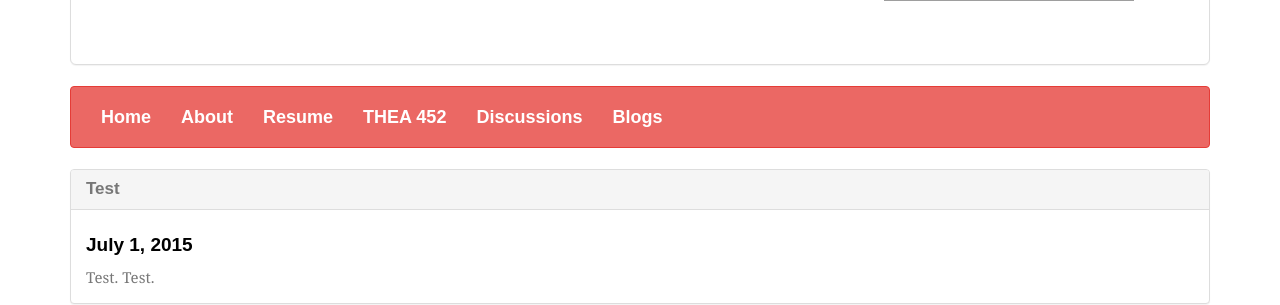
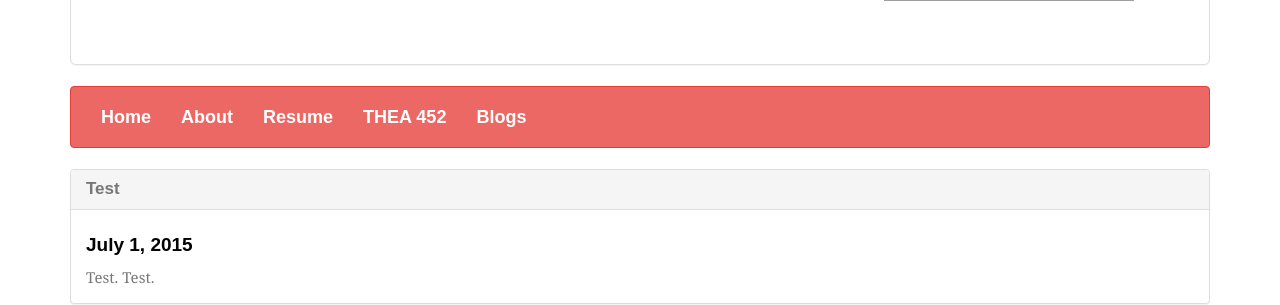
Before and after one commit to michelleplunkett/michelleplunkett.github.io, a Jekyll site: the page built from index.html, in a window 1280 px wide and 900 px high. Shown: the part 334-639 px from the top of the window. Built offline with Jekyll 4.4.1, drawn with Linux system fonts in a browser that asks for light colours; nearby versions of some CDN libraries; some web fonts are replaced; Markdown is read by kramdown in place of the engine named in the settings; grey boxes are pictures that could not be loaded.

Commit message:
Update navigation.html

```diff
--- a/_includes/navigation.html
+++ b/_includes/navigation.html
@@ -20,9 +20,6 @@
       <li {% if page.title == 'THEA 452' %} class="active" {% endif %} >
         <a href="/thea452.html">THEA 452</a>
       </li>
-      <li {% if page.title == 'Discussions' %} class="active" {% endif %} >
-        <a href="/discussions.html">Discussions</a>
-      </li>
       <li {% if page.title == 'Blogs' %} class="active" {% endif %} >
         <a href="/blog.html">Blogs</a>
       </li>
```
